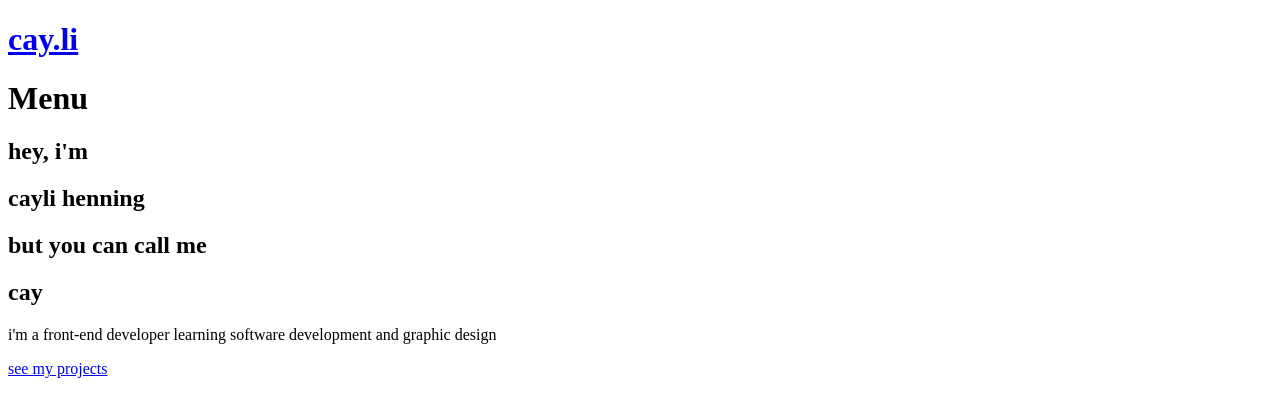
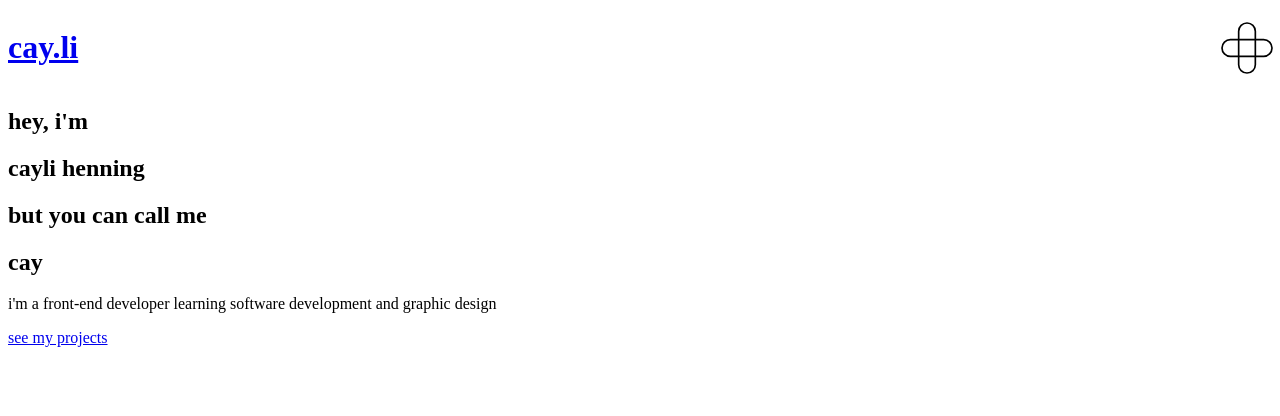
Before and after one commit to cayb0rg/portfolio, a React app: page / in a window 1280 px wide. Shown: the top 416 px of the page. Built offline with nearby package versions, Linux system fonts and the light colour scheme.

Commit message:
Add menu icon CSS animation

```diff
--- a/src/components/Header.js
+++ b/src/components/Header.js
@@ -2,7 +2,7 @@ import React from 'react';
 
 export default function Header(props) {
 
-  function handleOnClick() {
+  function handleOnClick(e) {
     props.setIsMenuOpen(!props.isMenuOpen);
   }
 
@@ -13,8 +13,11 @@ export default function Header(props) {
           <h1>cay.li</h1>
         </a>
       </div>
-      <div onClick={handleOnClick}>
-        <h1>Menu</h1>
+      <div onClick={handleOnClick} class={props.isMenuOpen ? "menu-icon menu-icon-open" : "menu-icon"}>
+        <svg viewBox="0 0 30 30">
+          <rect id="menu-rect-horizontal" y="10" width="30" height="10" rx="5"/>
+          <rect id="menu-rect-vertical" x="10" width="10" height="30" rx="5"/>
+        </svg>
       </div>
     </header>
   )
--- a/src/components/Home.js
+++ b/src/components/Home.js
@@ -1,4 +1,5 @@
 import React from 'react';
+import { Link } from 'react-router-dom';
 
 export default function Home() {
   return (
@@ -9,7 +10,7 @@ export default function Home() {
         <h2>but you can call me</h2>
         <h2>cay</h2>
         <p>i'm a front-end developer learning software development and graphic design</p>
-        <a href="#">see my projects</a>
+        <Link to="/projects">see my projects</Link>
       </div>
     </div>
   )
--- a/src/css/styles.css
+++ b/src/css/styles.css
@@ -0,0 +1,77 @@
+/** Header **/
+header {
+  display: flex;
+  flex-direction: row;
+  justify-content: space-between;
+}
+
+.menu-icon {
+  width: 50px;
+  height: 50px;
+  margin: auto 0;
+}
+
+.menu-icon svg {
+  fill: rgb(0,0,0,0);
+  stroke: black;
+  overflow: visible; /** Prevents icon from getting cropped **/
+}
+
+.menu-icon:hover {
+  cursor: pointer;
+}
+
+#menu-rect-horizontal, #menu-rect-vertical {
+  text-align: center;
+  transform: rotate(-90deg);
+  transform-origin: center;
+  transition: transform 1s;
+}
+/** Opening animation **/
+.menu-icon-open #menu-rect-horizontal {
+  animation-name: horizontal-to-x;
+  animation-duration: 1s;
+  transform: rotate(45deg);
+  transform-origin: center;
+  transition: transform 1s;
+}
+
+.menu-icon-open #menu-rect-vertical {
+  animation-name: vertical-to-x;
+  animation-duration: 1s;
+  transform: rotate(45deg);
+  transform-origin: center;
+  transition: transform 1s;
+}
+
+@keyframes horizontal-to-x {
+  0% {
+    width: 100%;
+    x: 0;
+  }
+  50% {
+    width: 0%;
+    x: 50%;
+  }
+  100% {
+    width: 100%;
+    x: 0;
+  }
+}
+
+@keyframes vertical-to-x {
+  0% {
+    height: 100%;
+    y: 0;
+  }
+  50% {
+    height: 0%;
+    y: 50%;
+  }
+  100% {
+    height: 100%;
+    y: 0;
+  }
+}
+
+/** Projects **/
```
